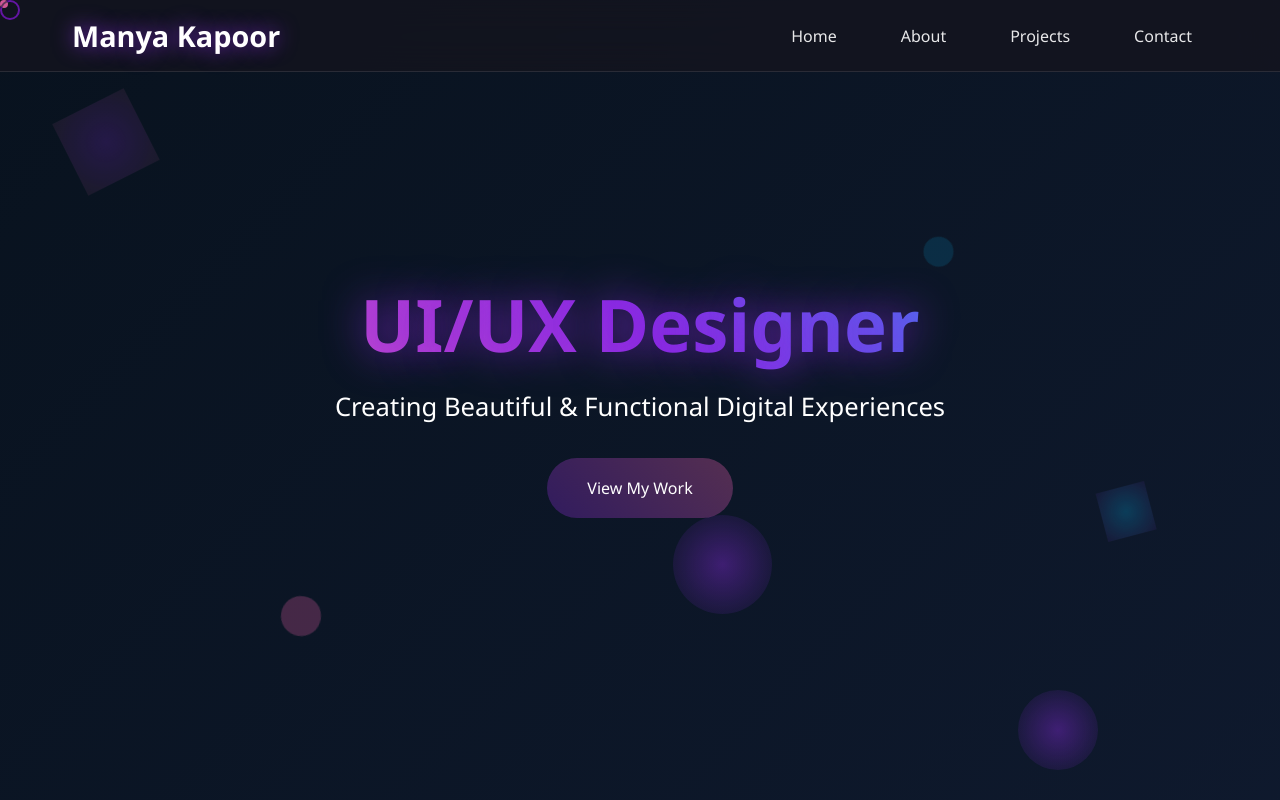
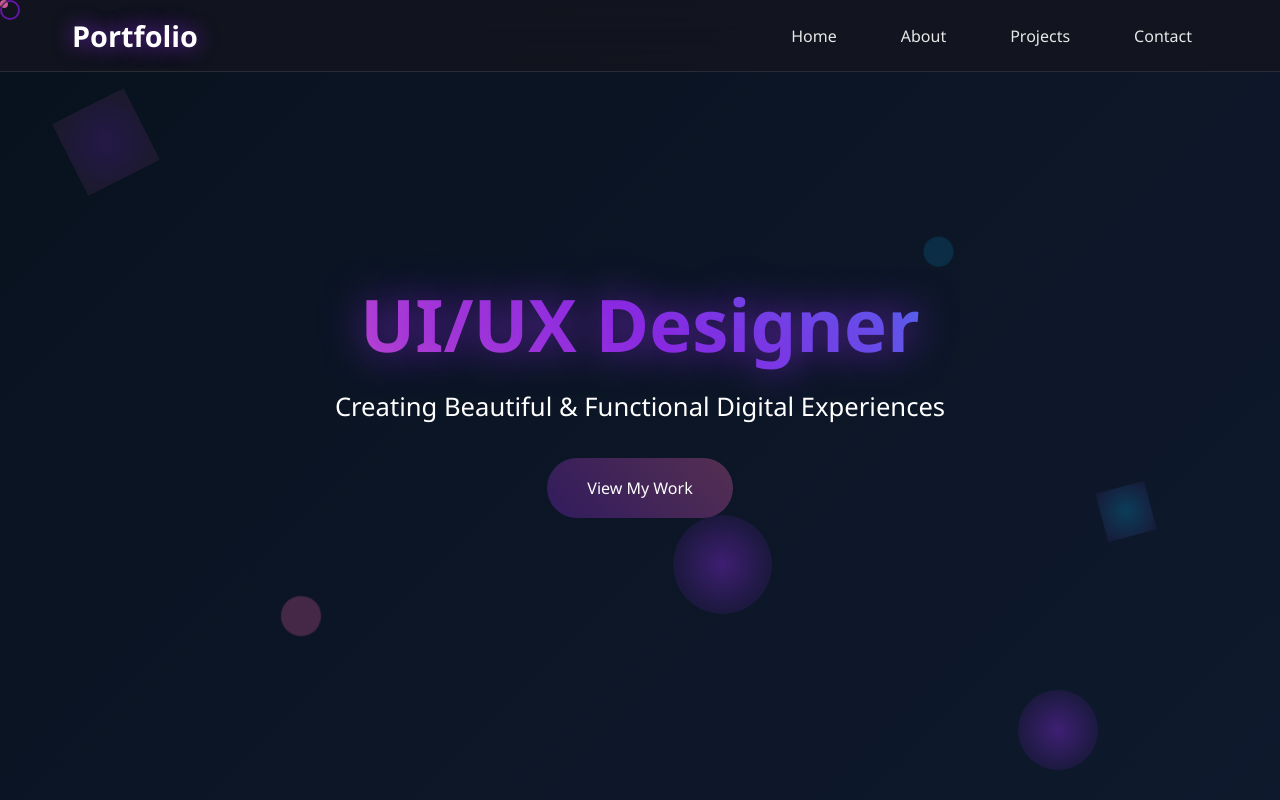
Before and after one commit to Manyaxkapoor/uiux-portfolio, a plain HTML site: page index.html in a window 1280 px wide. Shown: the top 800 px of the page. Drawn offline with Linux system fonts and the light colour scheme.

Commit message:
minor chnages in title

```diff
--- a/index.html
+++ b/index.html
@@ -3,7 +3,7 @@
 <head>
     <meta charset="UTF-8">
     <meta name="viewport" content="width=device-width, initial-scale=1.0">
-    <title>UI/UX Designer Portfolio</title>
+    <title>Manya's Portfolio</title>
     <link rel="icon" type="image/x-icon" href="favicon-16x16.png">
     <link href="https://cdnjs.cloudflare.com/ajax/libs/font-awesome/6.0.0/css/all.min.css" rel="stylesheet">
     <style>
@@ -62,6 +62,7 @@
                 opacity: 0;
             }
         }
+
 
         /* Glowing orbs */
         .glow-orb {
@@ -804,7 +805,7 @@
 
     <nav id="navbar">
         <div class="nav-container">
-            <div class="logo" onclick="scrollToTop()">Manya Kapoor</div>
+            <div class="logo" onclick="scrollToTop()">Portfolio</div>
             <ul class="nav-links">
                 <li><a href="#home" onclick="smoothScroll('#home')">Home</a></li>
                 <li><a href="#about" onclick="smoothScroll('#about')">About</a></li>
```
